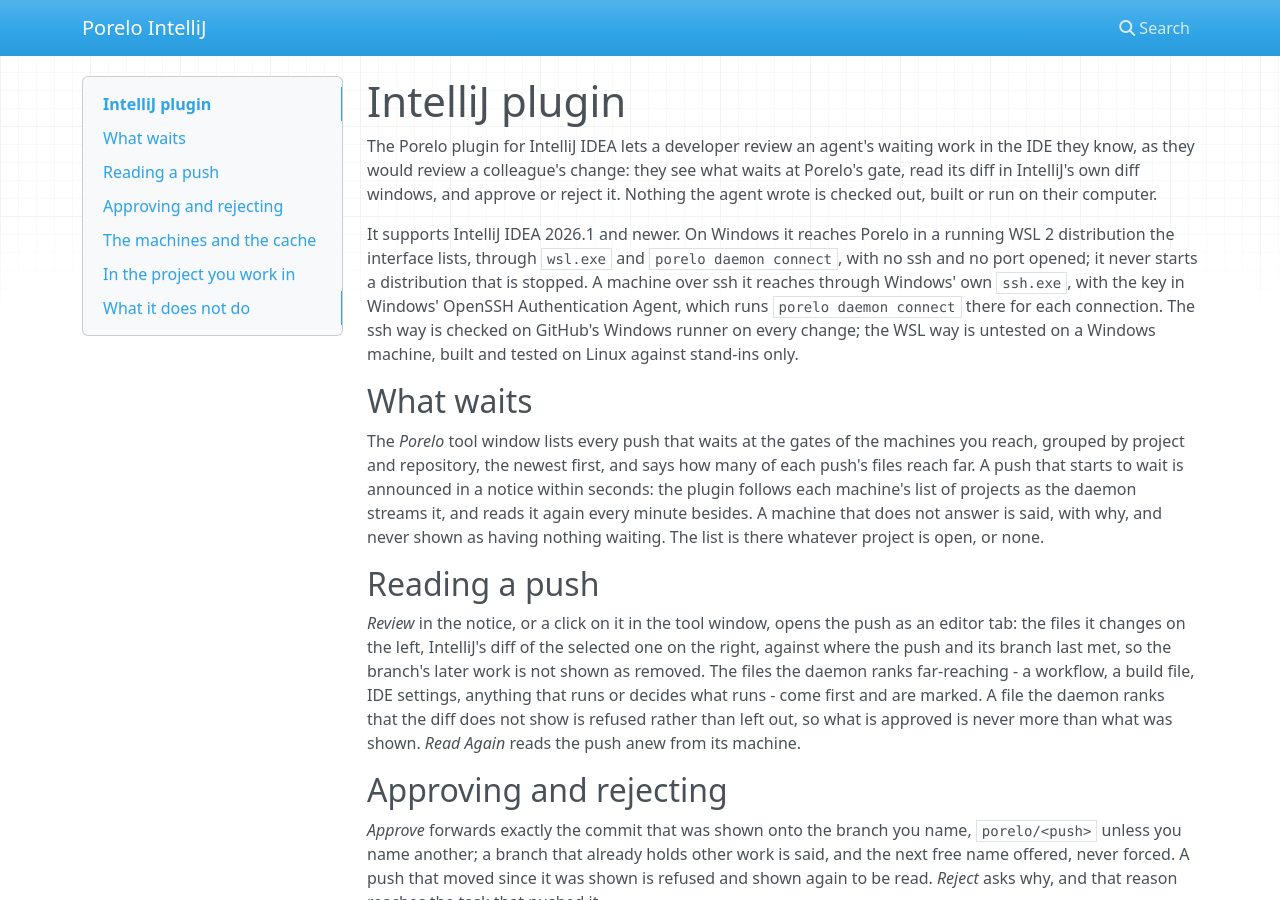
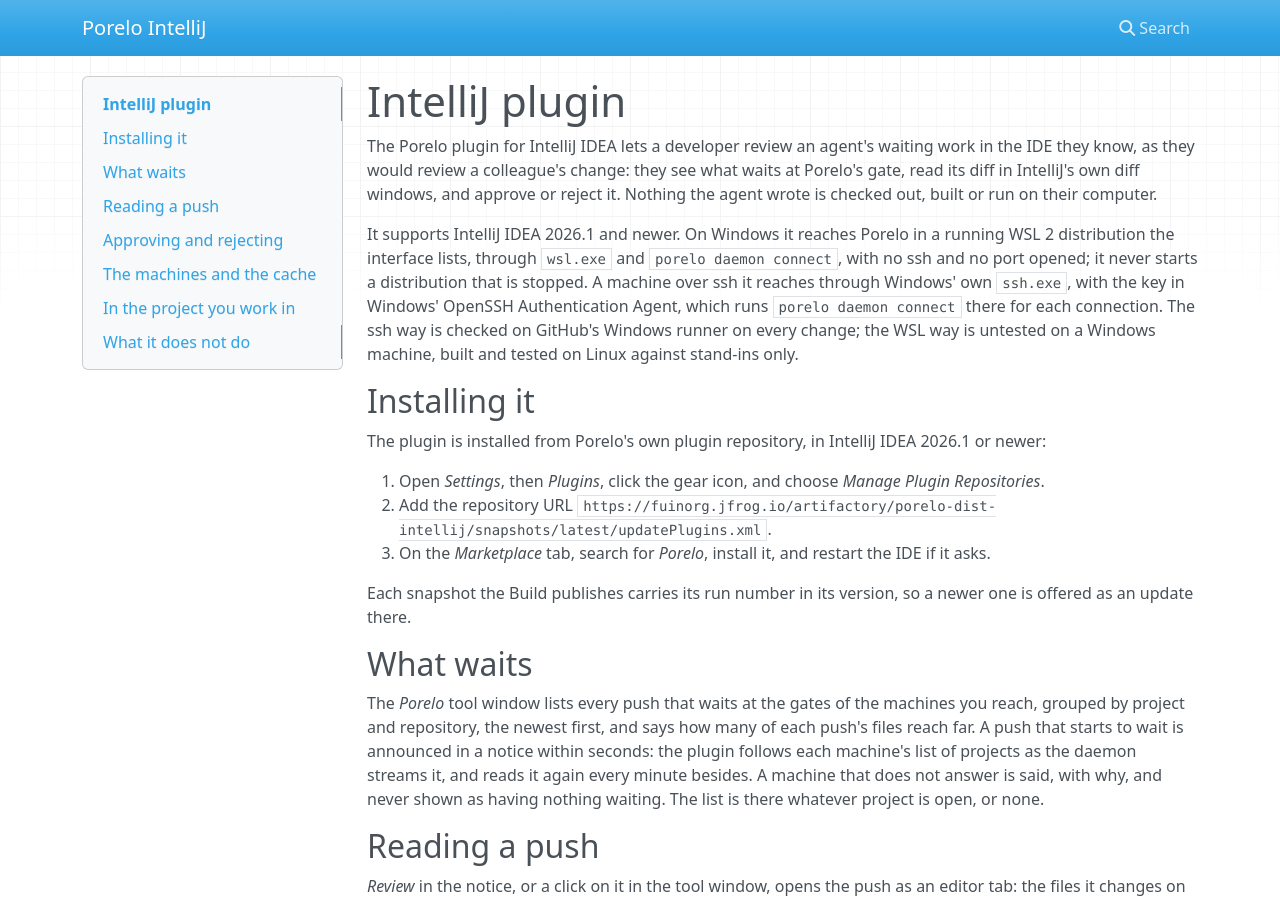
Before and after one commit to porelo-ai/porelo-intellij, an MkDocs documentation site: the page built from doc/index.md, in a window 1280 px wide and 900 px high. Built offline with MkDocs 1.6.1, drawn with Linux system fonts in a browser that asks for light colours; nearby versions of some CDN libraries.

Commit message:
Say how to install the plugin; record the notice measured on a VM
Assisted-by: Claude Code, claude-opus-5-5
Assisted-by: Antigravity CLI, gemini-4-argon-high

```diff
--- a/doc/index.md
+++ b/doc/index.md
@@ -10,6 +10,18 @@ distribution that is stopped. A machine over ssh it reaches through Windows' own
 OpenSSH Authentication Agent, which runs `porelo daemon connect` there for each connection. The ssh way is checked on
 GitHub's Windows runner on every change; the WSL way is untested on a Windows machine, built and tested on
 Linux against stand-ins only.
+
+## Installing it
+
+The plugin is installed from Porelo's own plugin repository, in IntelliJ IDEA 2026.1 or newer:
+
+1. Open *Settings*, then *Plugins*, click the gear icon, and choose *Manage Plugin Repositories*.
+2. Add the repository URL
+   `https://fuinorg.jfrog.io/artifactory/porelo-dist-intellij/snapshots/latest/updatePlugins.xml`.
+3. On the *Marketplace* tab, search for *Porelo*, install it, and restart the IDE if it asks.
+
+Each snapshot the Build publishes carries its run number in its version, so a newer one is offered as an update
+there.
 
 ## What waits
 
```
Also changed, not shown: issues/IJ01-Work-Is-Reviewed-In-IntelliJ.md (+29 -6 lines), issues/IJ02-Live-Notices-And-A-Guide.md (+10 -7 lines), issues/IJ09-The-Build-Verifies-Every-Dependency.md (+2 -1 lines), issues/IJ11-Tried-On-A-Windows-Machine.md (+3 -0 lines), issues/README.md (+3 -3 lines).
